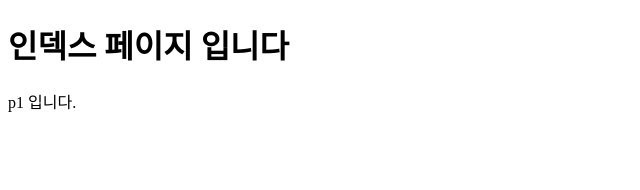
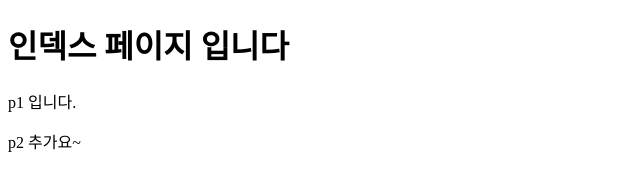
Before and after one commit to ORIGINCHOI/ex_02, a plain HTML site: page index.html in a window 1280 px wide. Shown: the full height of the page, 0-640 px from the left. Drawn offline with Linux system fonts and the light colour scheme.

Commit message:
p2 added

```diff
--- a/index.html
+++ b/index.html
@@ -9,5 +9,6 @@
 <body>
     <h1>인덱스 페이지 입니다</h1>
     <p>p1 입니다.</p>
+    <p>p2 추가요~</p>
 </body>
 </html>
```
